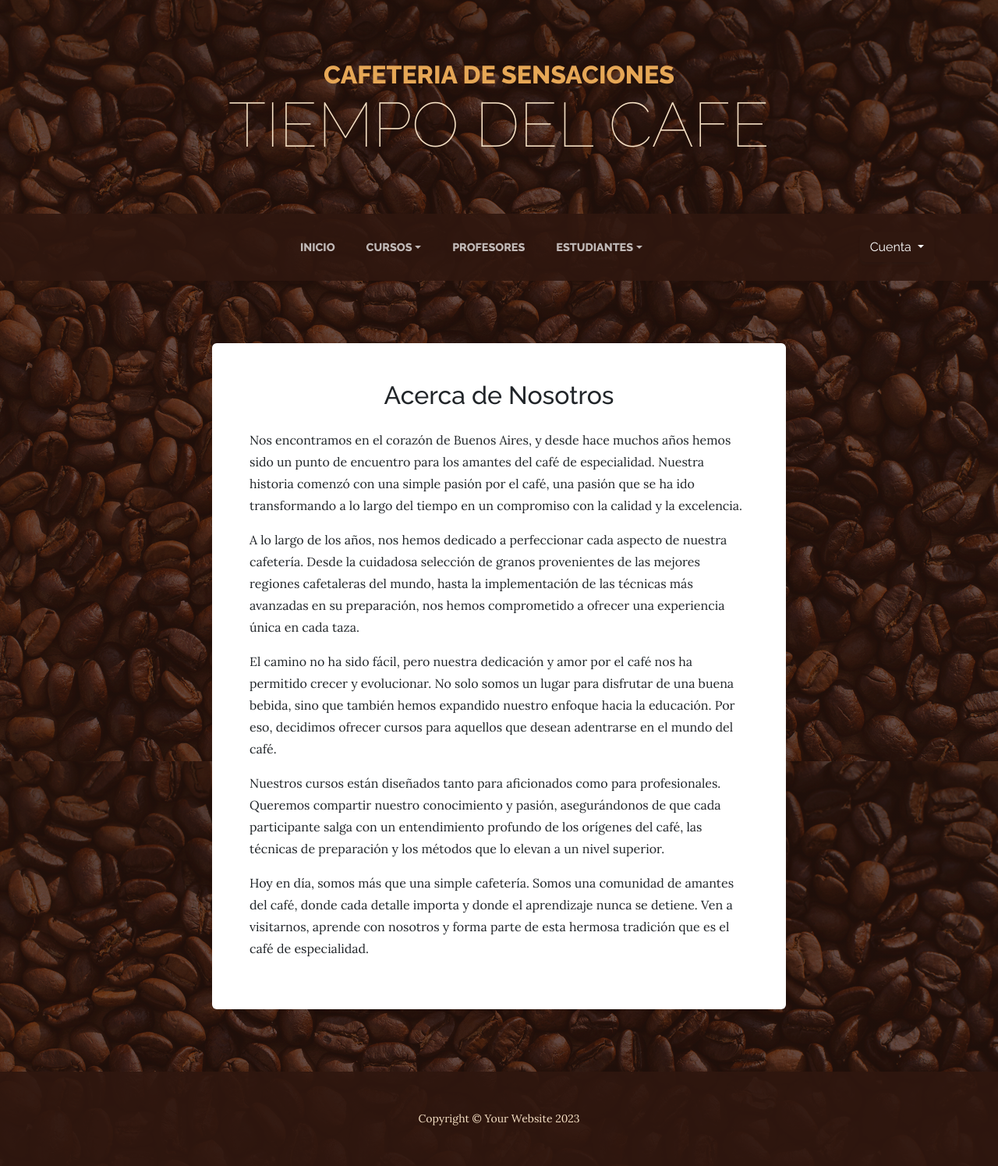
After one commit to Santytino/57825-Silvero, a Django app: page /nosotros/ in a window 1280 px wide. The commit adds this page. Shown: the whole page at 78% size. Run offline with Django 4.2, Linux system fonts and the light colour scheme; some libraries are stand-ins or nearby versions.

Commit message:
Proyecto terminado

```diff
--- a/AppProyecto/models.py
+++ b/AppProyecto/models.py
@@ -22,6 +22,7 @@ class Estudiantes(models.Model):
     def get_absolute_url(self):
         return reverse('detalle_est', kwargs={'pk': self.pk})
 
+
 class Profesores(models.Model):
     nombreapellidoProf = models.CharField(max_length=50)
     email = models.EmailField()
--- a/AppProyecto/templates/appproyecto/Vista_Clase/est_list.html
+++ b/AppProyecto/templates/appproyecto/Vista_Clase/est_list.html
@@ -2,6 +2,11 @@
 {% load static %}
 {% block contenidoQueCambia %}
 <div class="container mt-4">
+    <div class="bg-primary text-white p-3 rounded mb-4">
+        <h1 class="mb-0 text-center">Reseña de Estudiantes</h1>
+        <p class="mb-0 text-center">Fecha: {{ fecha_actual }}</p>
+    </div>
+    <div class="bg-light p-4 rounded">
         <ul class="list-group">
             {% for estudiante in object_list %}
             <li class="list-group-item d-flex justify-content-between align-items-center">
@@ -22,5 +27,6 @@
             {% endfor %}
         </ul>
     </div>
+</div>
 <br>
 {% endblock %}
--- /dev/null
+++ b/AppProyecto/templates/appproyecto/nosotros.html
@@ -0,0 +1,41 @@
+<!DOCTYPE html>
+<html lang="es">
+<head>
+    <meta charset="utf-8" />
+    <meta name="viewport" content="width=device-width, initial-scale=1, shrink-to-fit=no" />
+    <meta name="description" content="" />
+    <meta name="author" content="" />
+    <title>Cafetería de Especialidad - Acerca de Nosotros</title>
+    <!-- Google fonts-->
+    <link href="https://fonts.googleapis.com/css?family=Raleway:100,100i,200,200i,300,300i,400,400i,500,500i,600,600i,700,700i,800,800i,900,900i" rel="stylesheet" />
+    <link href="https://fonts.googleapis.com/css?family=Lora:400,400i,700,700i" rel="stylesheet" />
+    <!-- Core theme CSS (includes Bootstrap)-->
+    <link href="/AppProyecto/static/appproyecto/css/styles.css" rel="stylesheet" />
+</head>
+<body>
+{% extends "AppProyecto/padre.html" %}
+{% load static %}
+{% block contenidoQueCambia %}
+    <section class="page-section clearfix">
+        <div class="container">
+            <div class="row justify-content-center">
+                <div class="col-md-8">
+                    <div class="bg-white p-5 rounded shadow-sm">
+                        <h2 class="text-center mb-4">Acerca de Nosotros</h2>
+                        <p>Nos encontramos en el corazón de Buenos Aires, y desde hace muchos años hemos sido un punto de encuentro para los amantes del café de especialidad. Nuestra historia comenzó con una simple pasión por el café, una pasión que se ha ido transformando a lo largo del tiempo en un compromiso con la calidad y la excelencia.</p>
+
+                        <p>A lo largo de los años, nos hemos dedicado a perfeccionar cada aspecto de nuestra cafetería. Desde la cuidadosa selección de granos provenientes de las mejores regiones cafetaleras del mundo, hasta la implementación de las técnicas más avanzadas en su preparación, nos hemos comprometido a ofrecer una experiencia única en cada taza.</p>
+
+                        <p>El camino no ha sido fácil, pero nuestra dedicación y amor por el café nos ha permitido crecer y evolucionar. No solo somos un lugar para disfrutar de una buena bebida, sino que también hemos expandido nuestro enfoque hacia la educación. Por eso, decidimos ofrecer cursos para aquellos que desean adentrarse en el mundo del café.</p>
+
+                        <p>Nuestros cursos están diseñados tanto para aficionados como para profesionales. Queremos compartir nuestro conocimiento y pasión, asegurándonos de que cada participante salga con un entendimiento profundo de los orígenes del café, las técnicas de preparación y los métodos que lo elevan a un nivel superior.</p>
+
+                        <p>Hoy en día, somos más que una simple cafetería. Somos una comunidad de amantes del café, donde cada detalle importa y donde el aprendizaje nunca se detiene. Ven a visitarnos, aprende con nosotros y forma parte de esta hermosa tradición que es el café de especialidad.</p>
+                    </div>
+                </div>
+            </div>
+        </div>
+    </section>
+    {% endblock %}
+</body>
+</html>
--- a/AppProyecto/templates/appproyecto/padre.html
+++ b/AppProyecto/templates/appproyecto/padre.html
@@ -8,10 +8,8 @@
         <meta name="author" content="" />
         <title>Business Casual - Start Bootstrap Theme</title>
         <link rel="icon" type="image/x-icon" href="{% static 'appproyecto/assets/favicon.ico' %}" />
-        <!-- Google fonts-->
         <link href="https://fonts.googleapis.com/css?family=Raleway:100,100i,200,200i,300,300i,400,400i,500,500i,600,600i,700,700i,800,800i,900,900i" rel="stylesheet" />
         <link href="https://fonts.googleapis.com/css?family=Lora:400,400i,700,700i" rel="stylesheet" />
-        <!-- Core theme CSS (includes Bootstrap)-->
         <link href="{% static 'appproyecto/css/styles.css' %}" rel="stylesheet" />
     </head>
     <body>
@@ -21,7 +19,6 @@
                 <span class="site-heading-lower">tiempo del cafe</span>
             </h1>
         </header>
-        <!-- Navigation-->
         <nav class="navbar navbar-expand-lg navbar-dark py-lg-4" id="mainNav">
             <div class="container">
                 <a class="navbar-brand text-uppercase fw-bold d-lg-none" href="#">Cafeteria del Tiempo</a>
@@ -50,8 +47,6 @@
                             </ul>
                         </li>
                     </ul>
-
-                    {# DROPDOWN PARA LA CUENTA DE USUARIO #}
                     {% if request.user.is_authenticated %}
                     <img src="{{request.user.imagen.imagen.url}}" alt="" style="height: 50px;width: 50px;">
                     <div class="dropdown">
@@ -63,9 +58,7 @@
                             <li><a class="dropdown-item" href="{% url 'Logout' %}">Cerrar sesión</a></li>
                         </ul>
                     </div>
-
                 {% else %}
-
                     <div class="dropdown">
                         <button class="btn btn-secondary dropdown-toggle" type="button" id="dropdownMenuButton1" data-bs-toggle="dropdown" aria-expanded="false">
                             Cuenta
@@ -80,9 +73,7 @@
                 </div>
             </div>
         </nav>
-
         {% block contenidoQueCambia %}
-
         <section class="page-section clearfix">
             <div class="container">
                 <div class="intro">
@@ -93,7 +84,7 @@
                             <span class="section-heading-lower">Tomamos Juntos</span>
                         </h2>
                         <p class="mb-3">Nuestra cafetería es el lugar perfecto para los amantes del buen café. Ofrecemos una selección de especialidades cuidadosamente elaboradas con granos de la más alta calidad. Cada taza es una experiencia única, complementada por un ambiente acogedor y cómodo, ideal para relajarse, trabajar o reunirse con amigos. Aquí, cada detalle está pensado para que disfrutes al máximo tu momento, desde el aroma del café recién hecho hasta la calidez de nuestro espacio. ¡Ven y descubre tu nueva cafetería favorita!</p>
-                        <div class="intro-button mx-auto"><a class="btn btn-primary btn-xl" href="#">Visitanos Hoy</a></div>
+                        <div class="intro-button mx-auto"><a class="btn btn-primary btn-xl" href="{% url 'nosotros' %}">Acerca de Nosotros</a></div>
                     </div>
                 </div>
             </div>
@@ -113,16 +104,11 @@
                 </div>
             </div>
         </section>
-
-
         {% endblock %}
-
         <footer class="footer text-faded text-center py-5 bo">
             <div class="container"><p class="m-0 small">Copyright &copy; Your Website 2023</p></div>
         </footer>
-        <!-- Bootstrap core JS-->
         <script src="https://cdn.jsdelivr.net/npm/bootstrap@5.2.3/dist/js/bootstrap.bundle.min.js"></script>
-        <!-- Core theme JS-->
         <script src="js/scripts.js"></script>
     </body>
 </html>
--- a/AppProyecto/urls.py
+++ b/AppProyecto/urls.py
@@ -13,6 +13,7 @@ urlpatterns = [
     path('busquedacamada/', views.busquedacamada, name='busquedacamada'),
     path('resultadobusqueda/', views.resultadobusqueda, name='resultadobusqueda'),
     path('buscar/', views.buscar, name='buscar'),
+    path('nosotros/', views.nosotros, name='nosotros'),
 
 ]
 
--- a/AppProyecto/views.py
+++ b/AppProyecto/views.py
@@ -12,6 +12,8 @@ from django.contrib.auth.decorators import login_required
 def padre(req):
     return render(req, 'appproyecto/padre.html')
 
+def nosotros(req):
+    return render(req, 'appproyecto/nosotros.html')
 @login_required
 def curso(req):
     return render(req, 'appproyecto/curso.html')
```
Also changed, not shown: AppProyecto/views_clases.py (+8 -0 lines), db.sqlite3. Lines whose indentation alone changed are shown as unchanged.
